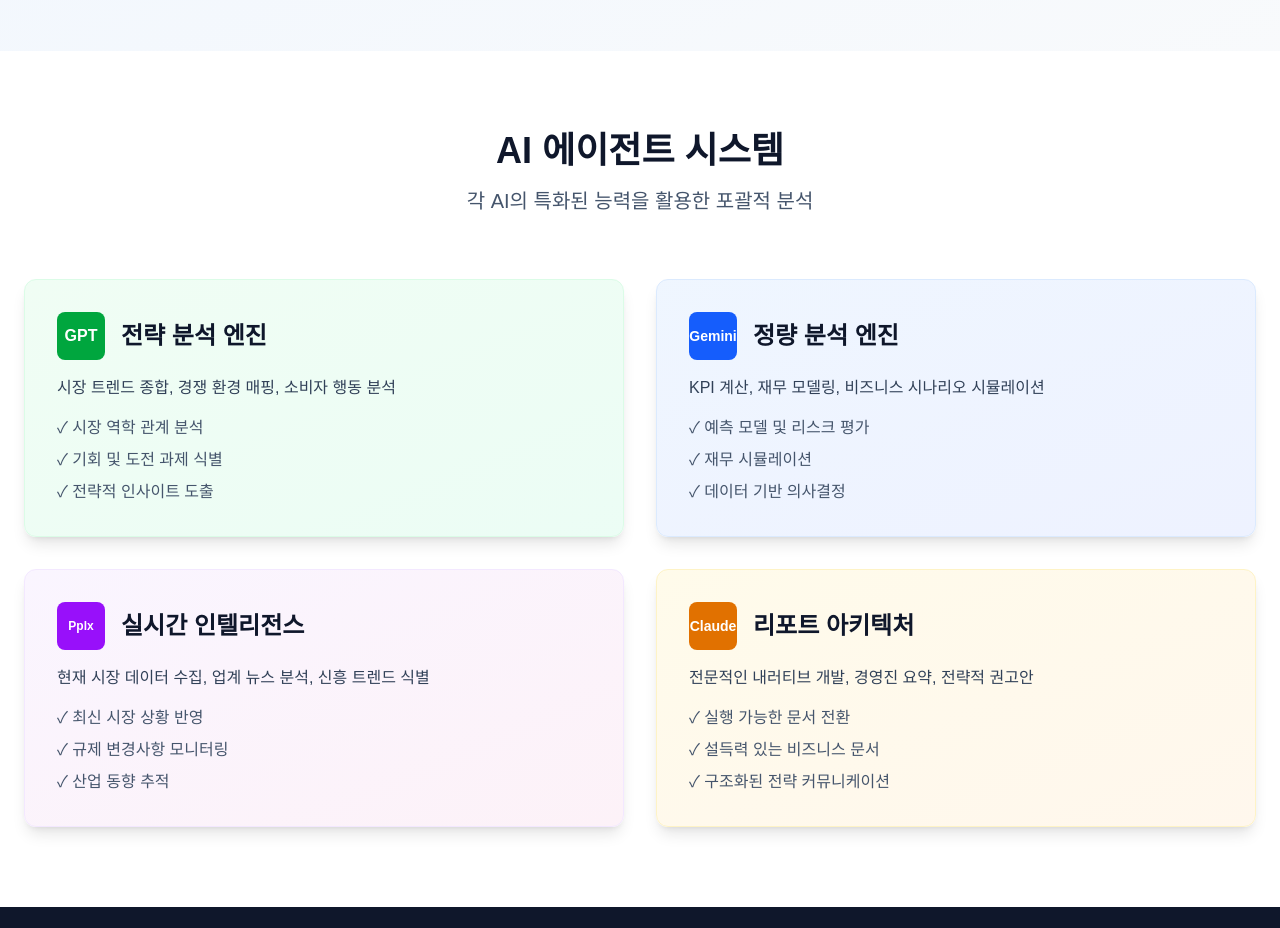
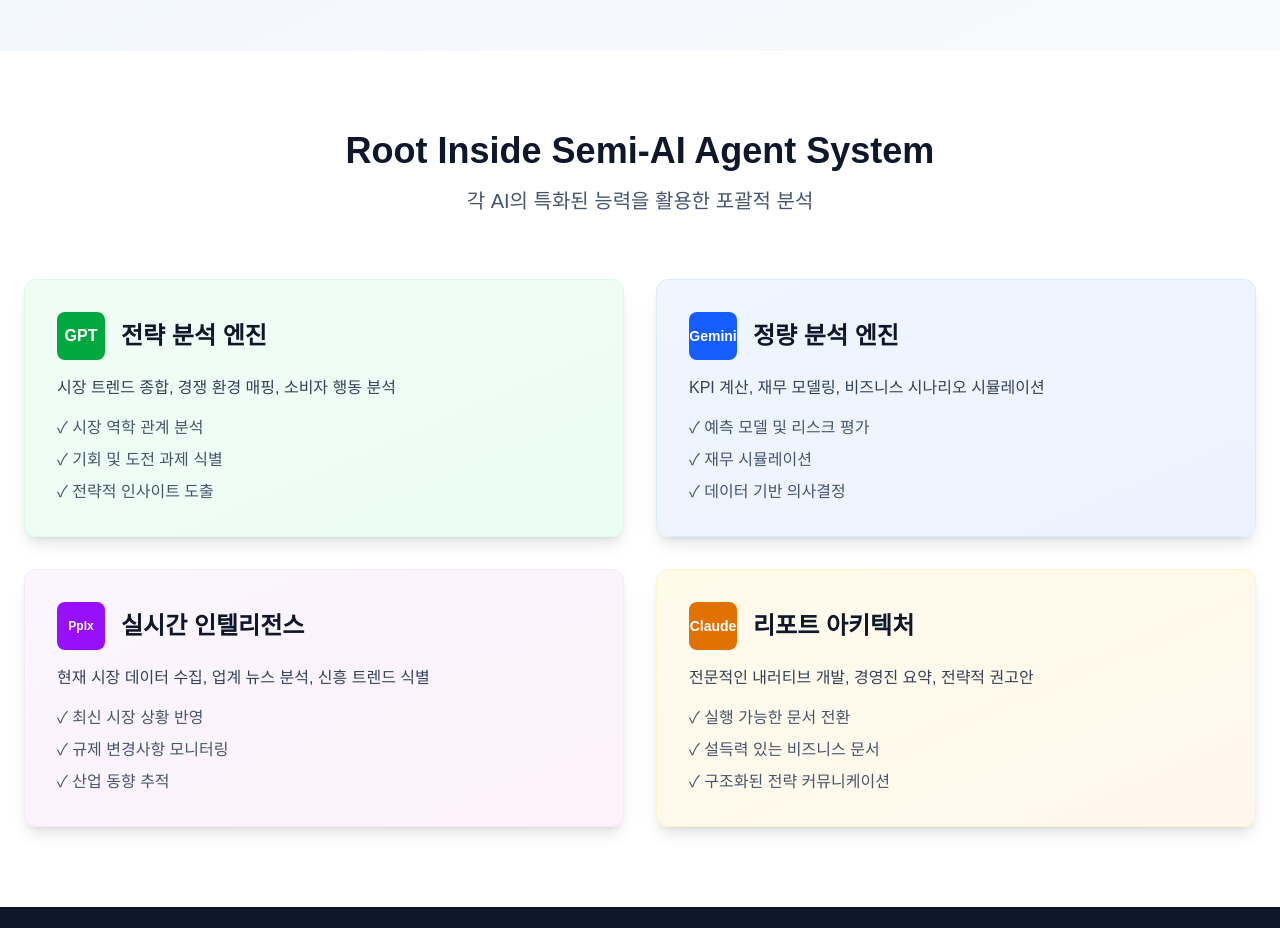
Before and after one commit to leekangyeop-cpu/semi_ai_agent, a Next.js app: page / in a window 1280 px wide. Shown: the part 1360-2288 px from the top of the page. Built offline with nearby package versions, Linux system fonts and the light colour scheme.

Commit message:
Root Inside 5

```diff
--- a/app/page.tsx
+++ b/app/page.tsx
@@ -242,7 +242,7 @@
       <section id="features" className="py-20 px-6 bg-white">
         <div className="max-w-7xl mx-auto">
           <div className="text-center mb-16">
-            <h2 className="text-4xl font-bold text-slate-900 mb-4">AI 에이전트 시스템</h2>
+            <h2 className="text-4xl font-bold text-slate-900 mb-4">Root Inside Semi-AI Agent System</h2>
             <p className="text-xl text-slate-600">각 AI의 특화된 능력을 활용한 포괄적 분석</p>
           </div>
 
```
